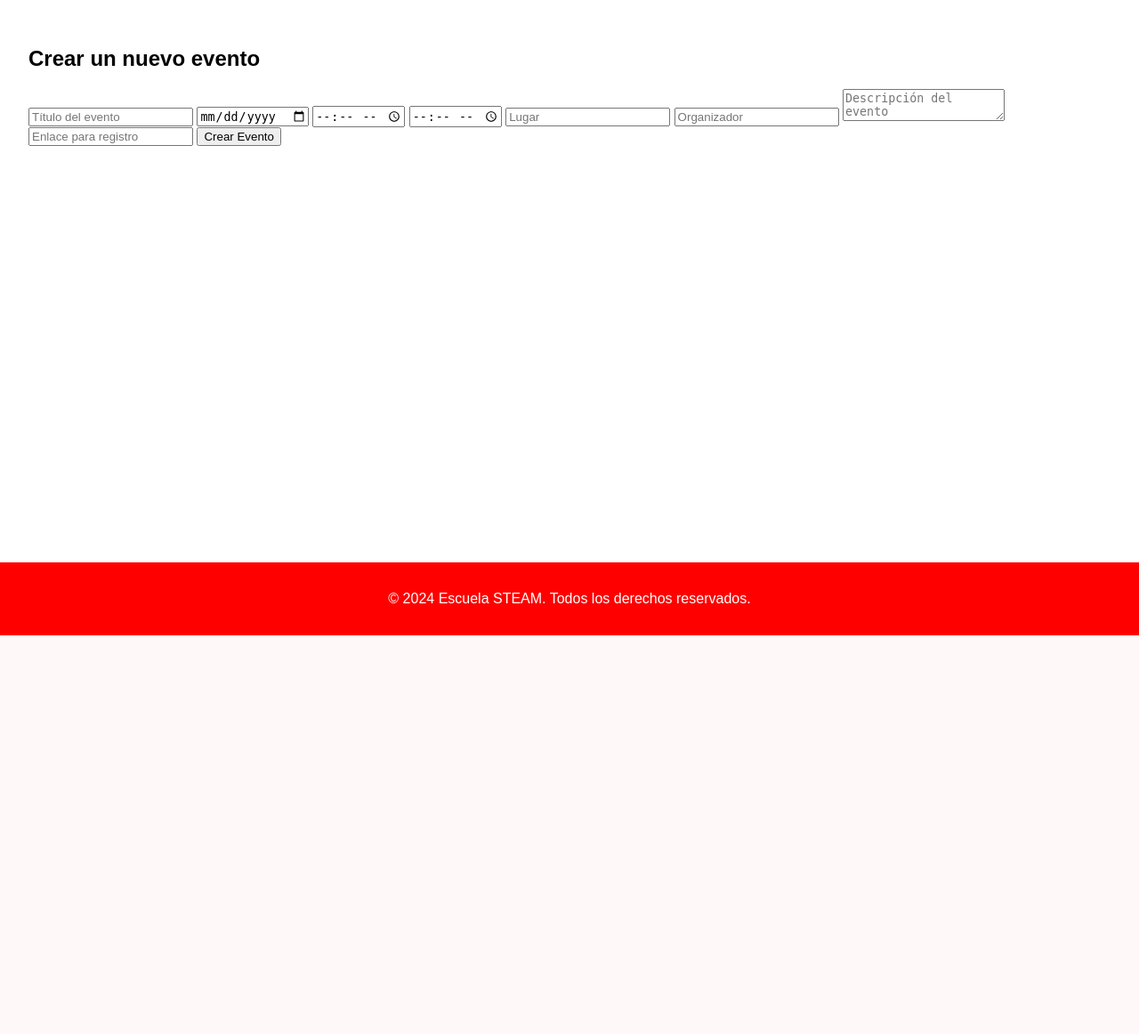
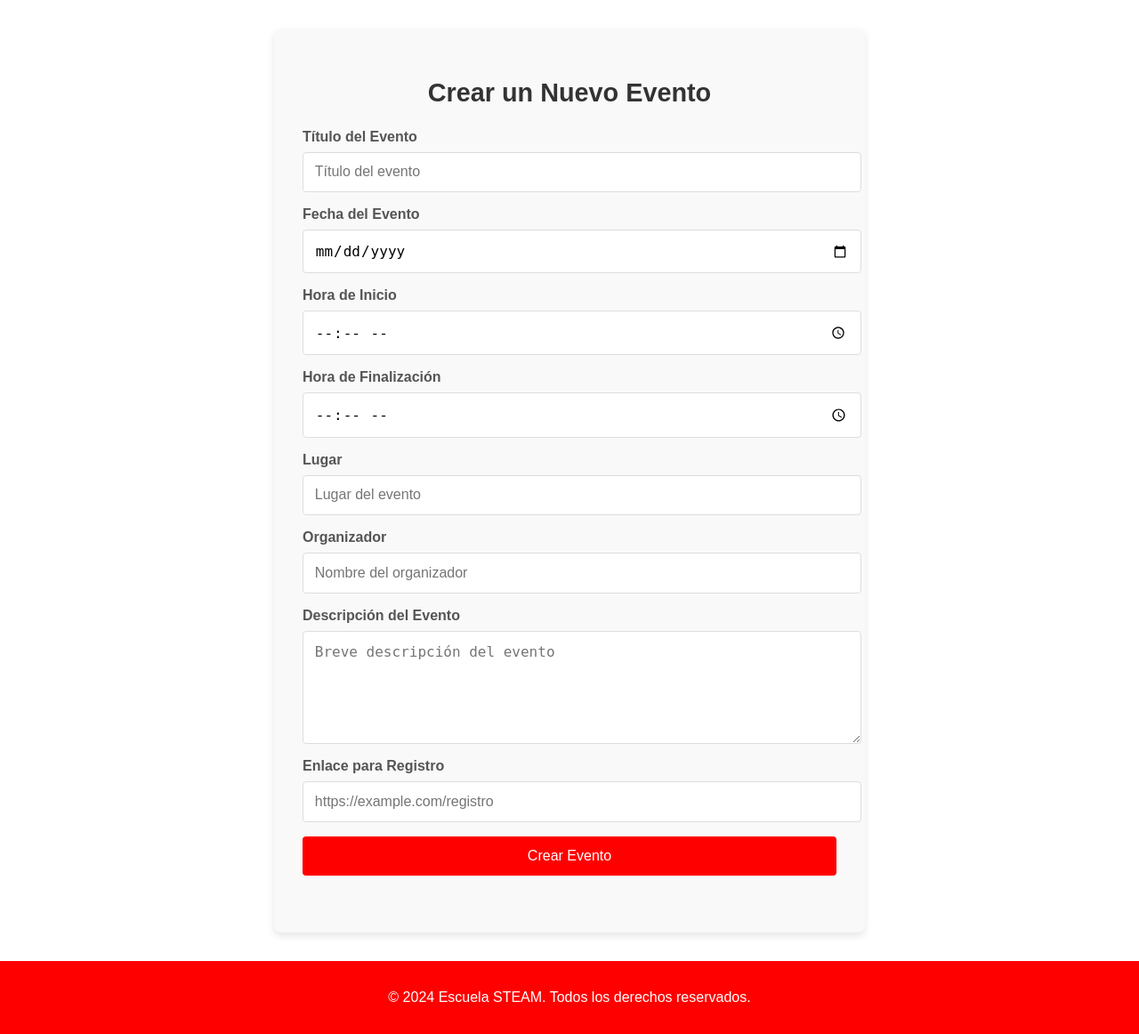
Before and after one commit to Alara168/eventosTrabajoFinalGrupo1, a PHP site: page /crear_evento.html in a window 1280 px wide. Shown: the part 86-1248 px from the top of the page at 89% size. Before the commit the page ends 800 px from the top, so only its background shows below. Run offline with PHP 8.4, Linux system fonts and the light colour scheme.

Commit message:
Modificacion visual creación eventos

```diff
--- a/public/crear_evento.html
+++ b/public/crear_evento.html
@@ -17,19 +17,37 @@
     </header>
     <main>
         <section id="crear-evento">
-            <h2>Crear un nuevo evento</h2>
+            <div class="form-container">
+                <h2 class="form-title">Crear un Nuevo Evento</h2>
                 <form id="crearEventoForm">
+                    <label for="titulo">Título del Evento</label>
                     <input type="text" id="titulo" placeholder="Título del evento" required>
+
+                    <label for="fecha">Fecha del Evento</label>
                     <input type="date" id="fecha" required>
+
+                    <label for="horaInicio">Hora de Inicio</label>
                     <input type="time" id="horaInicio" required>
+
+                    <label for="horaFin">Hora de Finalización</label>
                     <input type="time" id="horaFin" required>
-                <input type="text" id="lugar" placeholder="Lugar" required>
-                <input type="text" id="organizador" placeholder="Organizador" required>
-                <textarea id="descripcion" placeholder="Descripción del evento" required></textarea>
-                <input type="url" id="registro" placeholder="Enlace para registro" required>
-                <button type="submit">Crear Evento</button>
+
+                    <label for="lugar">Lugar</label>
+                    <input type="text" id="lugar" placeholder="Lugar del evento" required>
+
+                    <label for="organizador">Organizador</label>
+                    <input type="text" id="organizador" placeholder="Nombre del organizador" required>
+
+                    <label for="descripcion">Descripción del Evento</label>
+                    <textarea id="descripcion" placeholder="Breve descripción del evento" required></textarea>
+
+                    <label for="registro">Enlace para Registro</label>
+                    <input type="url" id="registro" placeholder="https://example.com/registro" required>
+
+                    <button type="submit" class="btn-submit">Crear Evento</button>
                 </form>
-            <div id="message"></div>
+                <div id="message" class="message-box"></div>
+            </div>
         </section>
     </main>
     <footer>
--- a/public/styles.css
+++ b/public/styles.css
@@ -157,6 +157,80 @@ background-color:#CC0000 ;
     height: auto;
     margin-bottom: 1rem;
 }
+/* Estilo general del formulario */
+.form-container {
+    max-width: 600px;
+    margin: 0 auto;
+    padding: 2rem;
+    background-color: #f9f9f9;
+    border-radius: 8px;
+    box-shadow: 0 4px 8px rgba(0, 0, 0, 0.1);
+}
+
+.form-title {
+    text-align: center;
+    font-size: 1.8rem;
+    margin-bottom: 1.5rem;
+    color: #333;
+}
+
+form {
+    display: flex;
+    flex-direction: column;
+}
+
+form label {
+    font-weight: bold;
+    margin-bottom: 0.5rem;
+    color: #555;
+}
+
+form input, form textarea, form button {
+    font-size: 1rem;
+    padding: 0.8rem;
+    margin-bottom: 1rem;
+    border: 1px solid #ddd;
+    border-radius: 4px;
+    width: 100%;
+}
+
+form input:focus, form textarea:focus {
+    border-color: #FF0000;
+    outline: none;
+    box-shadow: 0 0 5px rgba(255, 0, 0, 0.4);
+}
+
+form textarea {
+    resize: vertical;
+    min-height: 100px;
+}
+
+.btn-submit {
+    background-color: #FF0000;
+    color: white;
+    border: none;
+    cursor: pointer;
+    transition: background-color 0.3s ease;
+}
+
+.btn-submit:hover {
+    background-color: #CC0000;
+}
+
+.message-box {
+    margin-top: 1rem;
+    text-align: center;
+    font-size: 1rem;
+    color: #333;
+}
+
+.message-box.success {
+    color: green;
+}
+
+.message-box.error {
+    color: red;
+}
 
 
 /* Media Queries para Responsividad */
```
Lines whose indentation alone changed are shown as unchanged.
